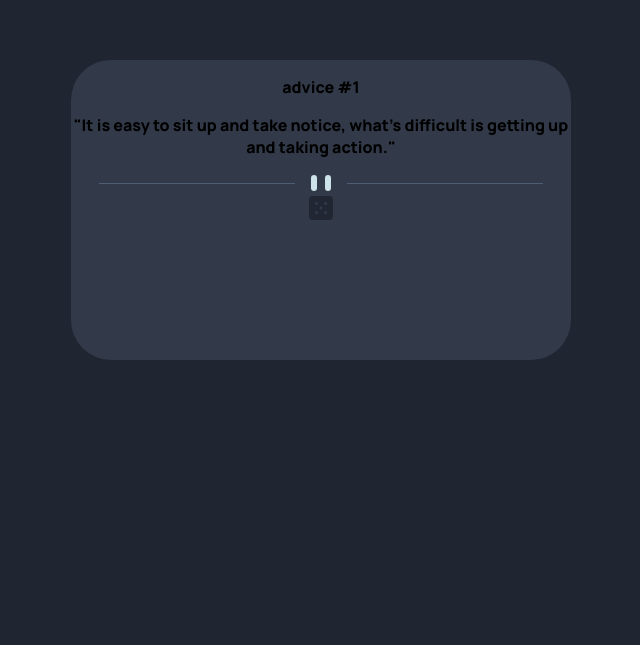
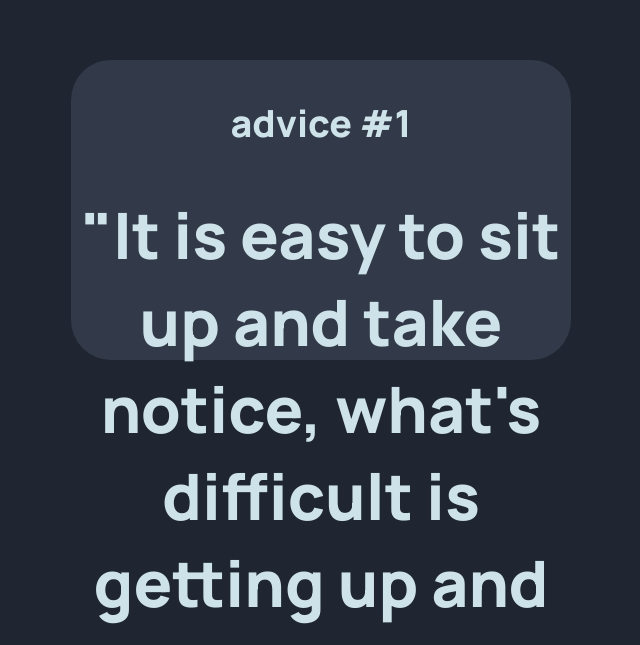
Before and after one commit to nico-dev-it/advice-generator, a React (Create React App) app: page / in a window 1280 px wide. Shown: the part 140-785 px from the top of the page, without its empty margins (339-979 px from the left). Built offline with nearby package versions, Linux system fonts and the light colour scheme.

Commit message:
intial quote style

```diff
--- a/src/App.css
+++ b/src/App.css
@@ -3,4 +3,5 @@
   font-family: 'Manrope', sans-serif;
   background-color: #1F2632FF;
   height: 100vh;
+  color: hsl(193, 38%, 86%)
 }
--- a/src/components/advice.js
+++ b/src/components/advice.js
@@ -12,6 +12,10 @@ const StyledCard = styled.div`
     left: 50%;
     margin: -200px 0 0 -230px;
     border-radius: 40px;
+`
+
+const InitialQuote = styled.h1`
+    color: #CEE3E9FF;
 `
 
 const Advice = () => {
@@ -36,11 +40,21 @@ const Advice = () => {
     return (
         <StyledCard>
             <div>
+                <InitialQuote>
                     <div>{visible && (<div>
-                <p>advice #1</p>
-                <p>"It is easy to sit up and take notice, what's difficult is getting up and taking action."</p>
-                <svg width="444" height="16" xmlns="http://www.w3.org/2000/svg"><g fill="none" fill-rule="evenodd"><path fill="#4F5D74" d="M0 8h196v1H0zM248 8h196v1H248z"/><g transform="translate(212)" fill="#CEE3E9"><rect width="6" height="16" rx="3"/><rect x="14" width="6" height="16" rx="3"/></g></g></svg>
+                        <h3>advice #1</h3>
+                        <h1>"It is easy to sit up and take notice, what's difficult is getting up and taking action."</h1>
+                        <svg width="444" height="16" xmlns="http://www.w3.org/2000/svg">
+                            <g fill="none" fill-rule="evenodd">
+                                <path fill="#4F5D74" d="M0 8h196v1H0zM248 8h196v1H248z"/>
+                                <g transform="translate(212)" fill="#CEE3E9">
+                                    <rect width="6" height="16" rx="3"/>
+                                    <rect x="14" width="6" height="16" rx="3"/>
+                                </g>
+                            </g>
+                        </svg>
                     </div>)}</div>
+                </InitialQuote>
                 {
                     advice.data != undefined ?
                         <div>
```
Lines whose indentation alone changed are shown as unchanged.
